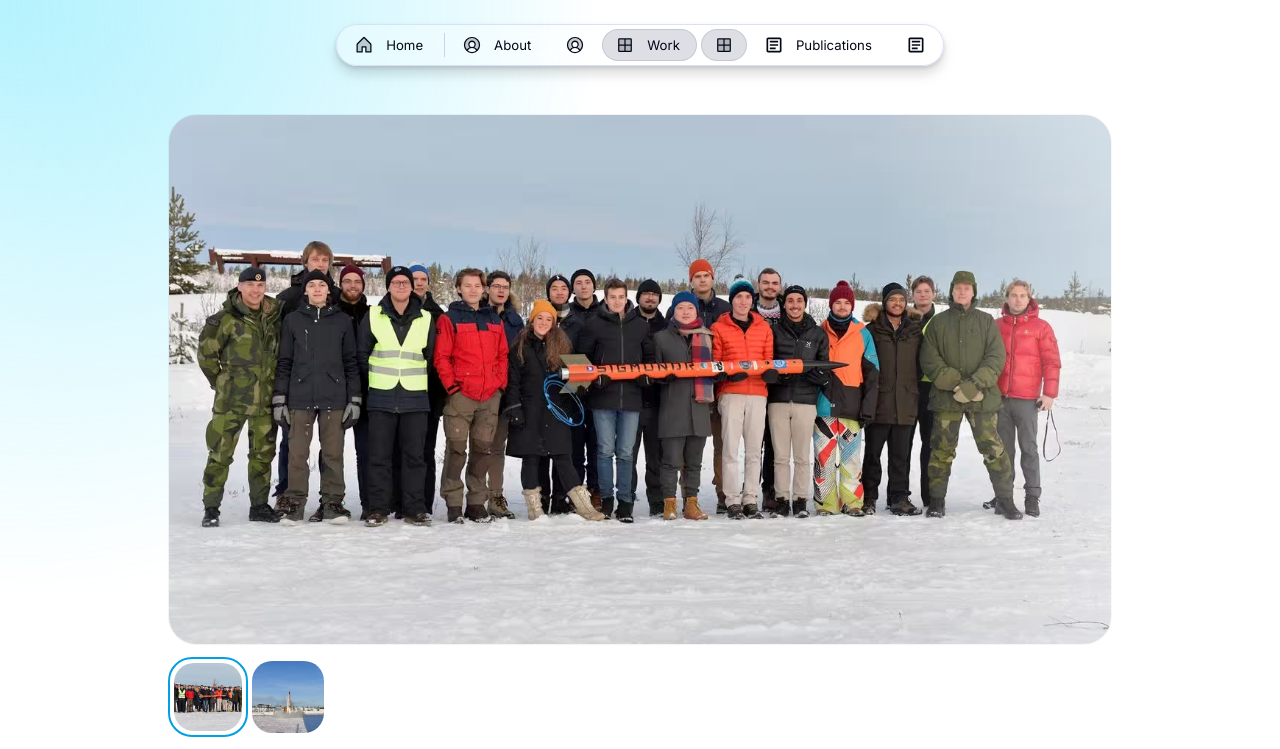
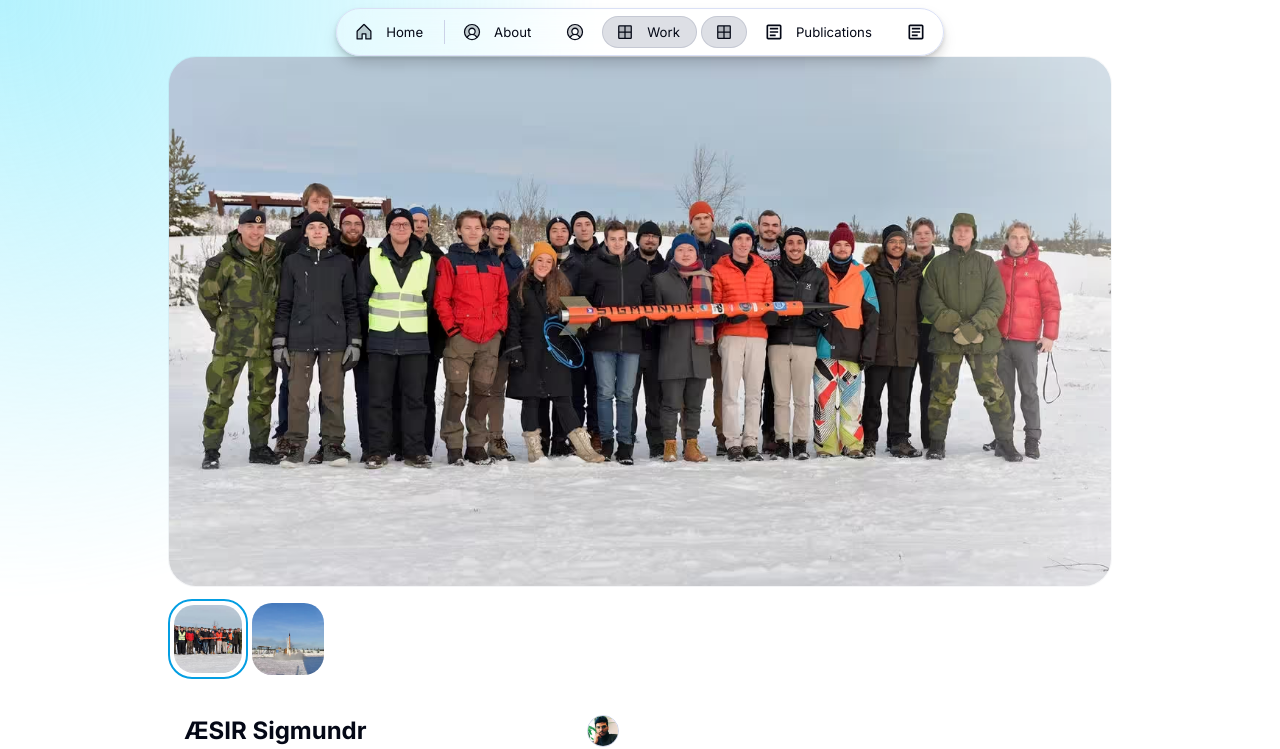
Before and after one commit to dhruvhaldar/portfolio, a Next.js app: page /work in a window 1280 px wide. Shown: the top 749 px of the page. Built offline with nearby package versions, Linux system fonts and the light colour scheme.

Commit message:
test 1 :  large layout shift fix

```diff
--- a/src/components/Header.module.scss
+++ b/src/components/Header.module.scss
@@ -1 +1,37 @@
-.position {position: sticky;top: 0;}.mask {pointer-events: auto;backdrop-filter: blur(0.5rem);background: linear-gradient(to bottom, var(--page-background),var(--static-transparent));mask-image: linear-gradient(rgb(0, 0, 0) 25%, rgba(0, 0, 0, 0) 100%);mask-size: 100% 100%;}@media (--s) {.position {top: auto;position: fixed;bottom: var(--static-space-24);}.mask {transform: rotate(180deg);bottom: 0;}}
+.position {
+  position: fixed;
+  top: 0;
+  left: 0;
+  right: 0;
+  z-index: 100;
+  background: transparent;
+  pointer-events: none;
+}
+
+.headerContainer {
+  position: relative;
+  pointer-events: auto;
+}
+
+// Gradient background with fixed dimensions
+.gradientBackground {
+  position: absolute;
+  top: 0;
+  left: 0;
+  right: 0;
+  bottom: 0;
+  pointer-events: none;
+  opacity: 0.7;
+  z-index: -1;
+  background: radial-gradient(
+    circle at var(--gradient-position-x, 50%) var(--gradient-position-y, 37.5%),
+    var(--gradient-color-start, rgba(var(--brand-background-strong-rgb), 0.7)) 0%,
+    var(--gradient-color-end, rgba(var(--static-transparent-rgb), 0)) var(--gradient-width, 37.5%)
+  );
+  transform: translateZ(0);
+  will-change: transform;
+  backface-visibility: hidden;
+}
+
+.mask {pointer-events: auto;backdrop-filter: blur(0.5rem);background: linear-gradient(to bottom, var(--page-background),var(--static-transparent));mask-image: linear-gradient(rgb(0, 0, 0) 25%, rgba(0, 0, 0, 0) 100%);mask-size: 100% 100%;}
+@media (--s) {.position {top: auto;position: fixed;bottom: var(--static-space-24);}.mask {transform: rotate(180deg);bottom: 0;}}
--- a/src/components/Header.tsx
+++ b/src/components/Header.tsx
@@ -21,17 +21,22 @@ export const Header = () => {
   const pathname = usePathname() ?? "";
 
   return (
-    <>
+    <header className={styles.position}>
       <Flex
         fitHeight
-        className={styles.position}
-        as="header"
+        className={styles.headerContainer}
+        as="div"
         zIndex={9}
         fillWidth
         padding="8"
         horizontal="center"
+        style={{ minHeight: "64px" }}
       >
-        <Flex fillWidth horizontal="center">
+        <Flex
+          fillWidth
+          horizontal="center"
+          style={{ maxWidth: "1200px", width: "100%" }}
+        >
           <Flex
             background="surface"
             border="neutral-medium"
@@ -39,8 +44,14 @@ export const Header = () => {
             shadow="l"
             padding="4"
             horizontal="center"
+            style={{ minWidth: "fit-content" }}
           >
-            <Flex gap="4" vertical="center" textVariant="body-default-s">
+            <Flex
+              gap="4"
+              vertical="center"
+              textVariant="body-default-s"
+              style={{ minWidth: "fit-content" }}
+            >
               {routes["/"] && (
                 <ToggleButton
                   prefixIcon="home"
@@ -105,6 +116,6 @@ export const Header = () => {
           </Flex>
         </Flex>
       </Flex>
-    </>
+    </header>
   );
 };
```
